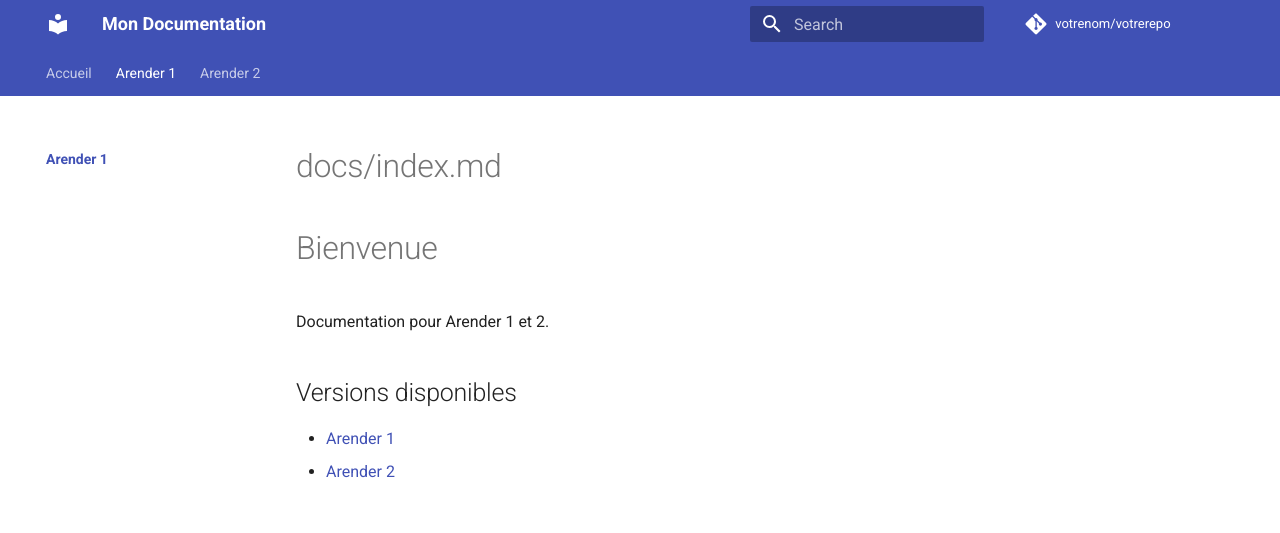
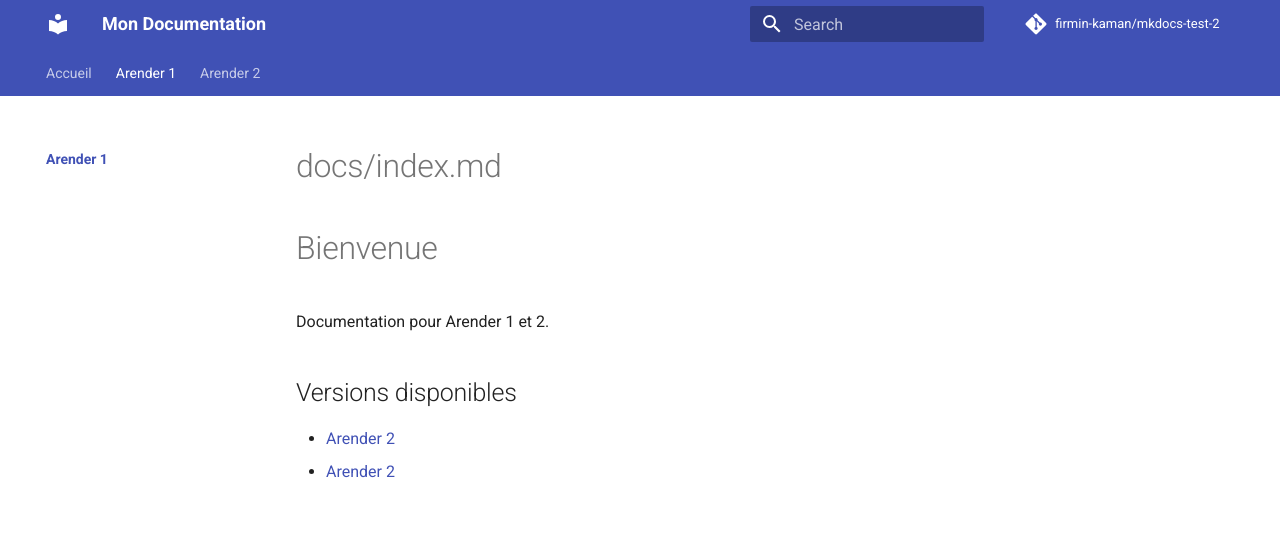
Before and after one commit to firmin-kaman/mkdocs-test-2, an MkDocs documentation site: the page built from docs/arender-1/index.md, in a window 1280 px wide. Shown: the top 533 px of the page. Built offline with MkDocs 1.6.1 and Material for MkDocs 9.7.7, drawn with Linux system fonts in a browser that asks for light colours; comment, search, counter and statistics services are not loaded.

Commit message:
Fixe des permissions de déploiement et des liens relatifs

```diff
--- a/docs/arender-1/index.md
+++ b/docs/arender-1/index.md
@@ -1,8 +1,13 @@
 # docs/index.md
+
 # Bienvenue
 
 Documentation pour Arender 1 et 2.
 
 ## Versions disponibles
-- [Arender 1](/arender-1/)
-- [Arender 2](/arender-2/)
+
+<!-- - [Arender 1](/arender-1/)
+- [Arender 2](/arender-2/) -->
+
+- [Arender 2](../arender-1/)
+- [Arender 2](../arender-2/)
--- a/mkdocs.yml
+++ b/mkdocs.yml
@@ -15,9 +15,9 @@ extra:
       link: /arender-2/
 
 # Configuration pour GitHub Pages
-site_url: https://votrenom.github.io/votrerepo/
-repo_url: https://github.com/votrenom/votrerepo
-repo_name: votrenom/votrerepo
+site_url: https://firmin-kaman.github.io/mkdocs-test-2/
+repo_url: https://github.com/firmin-kaman/mkdocs-test-2
+repo_name: firmin-kaman/mkdocs-test-2
 
 # Plugins
 plugins:
--- /dev/null
+++ b/requirements.txt
@@ -0,0 +1,2 @@
+mkdocs-material
+mkdocs-git-revision-date-plugin
```
Also changed, not shown: 1 other file.
